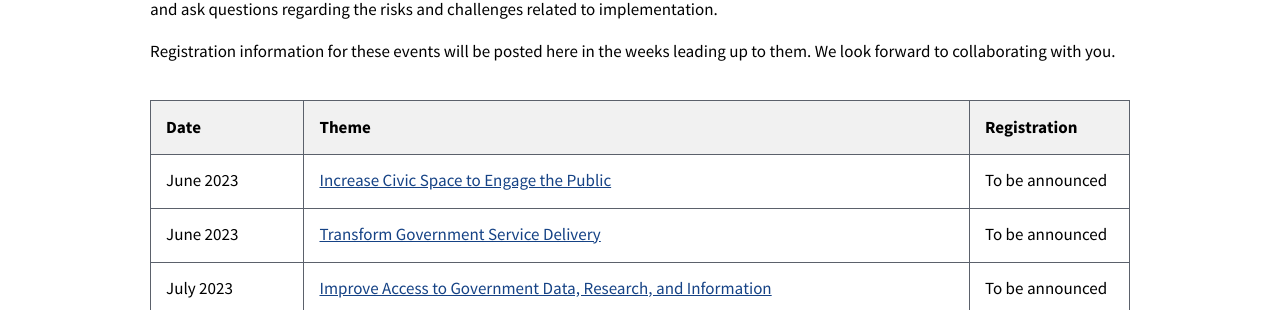
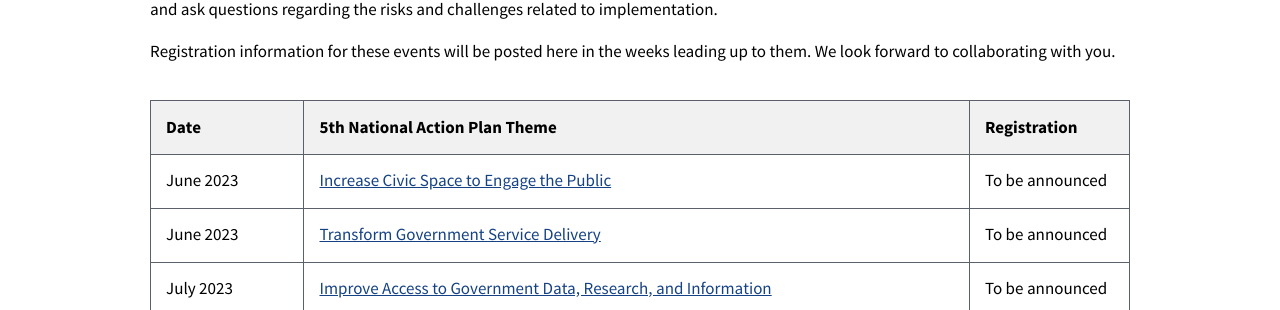
Before and after one commit to GSA/open.usa.gov, a Jekyll site: the page built from pages/nap/5/2023-public-engagement-schedule.md, in a window 1280 px wide. Shown: the part 509-819 px from the top of the page. Built offline with Jekyll 4.4.1, drawn with Linux system fonts in a browser that asks for light colours.

Commit message:
Update 2023-public-engagement-schedule.md

```diff
--- a/pages/nap/5/2023-public-engagement-schedule.md
+++ b/pages/nap/5/2023-public-engagement-schedule.md
@@ -14,7 +14,7 @@ Since releasing the [Fifth Open Government National Action Plan](../) in Decembe
 Registration information for these events will be posted here in the weeks leading up to them. We look forward to collaborating with you.
 
 
-| Date           | Theme                                                                                                                                                                          | Registration    |
+| Date           | 5th National Action Plan Theme                                                                                                                                                                          | Registration    |
 |----------------|--------------------------------------------------------------------------------------------------------------------------------------------------------------------------------|-----------------|
 | June 2023      | [Increase Civic Space to Engage the Public](../#increase-civic-space-to-engage-the-public)                                                                                     | To be announced |
 | June 2023      | [Transform Government Service Delivery](../#transform-government-service-delivery)                                                                                             | To be announced |
```
